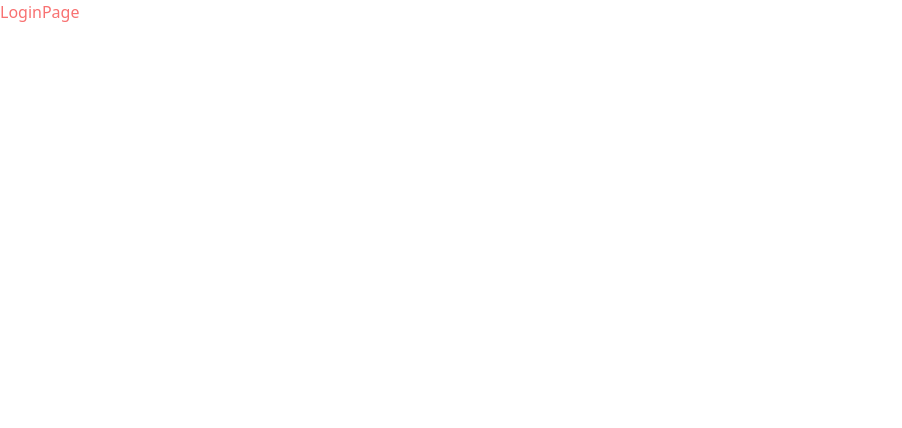
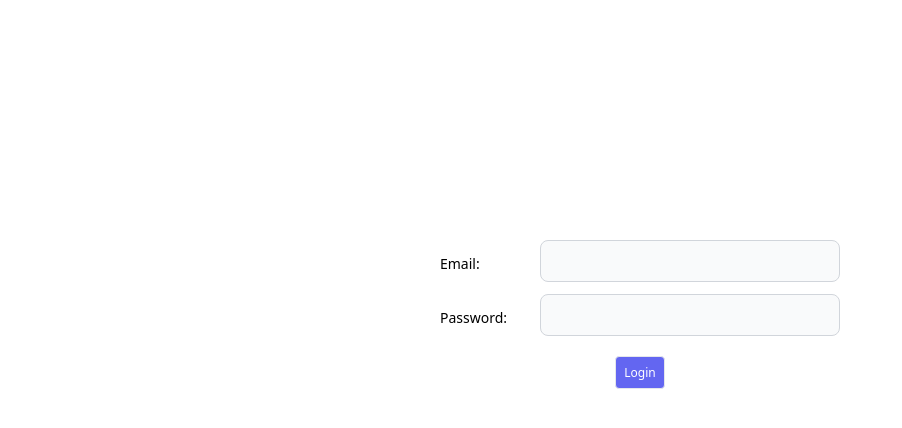
Before and after one commit to rgsk/students-dashboard, a Next.js app: page /login in a window 1280 px wide. Shown: the top 428 px of the page, without its empty margins (0-902 px from the left). Built offline with nearby package versions, Linux system fonts and the light colour scheme.

Commit message:
login page

```diff
--- a/package.json
+++ b/package.json
@@ -9,6 +9,7 @@
     "lint": "next lint"
   },
   "dependencies": {
+    "classnames": "^2.3.1",
     "date-fns": "^2.29.2",
     "next": "12.2.5",
     "react": "18.2.0",
--- /dev/null
+++ b/src/components/Global/AuthGuard.tsx
@@ -0,0 +1,5 @@
+interface IAuthGuardProps {}
+const AuthGuard: React.FC<IAuthGuardProps> = ({}) => {
+  return <div>AuthGuard</div>;
+};
+export default AuthGuard;
--- a/src/components/LoginPage/LoginPage.tsx
+++ b/src/components/LoginPage/LoginPage.tsx
@@ -1,9 +1,55 @@
+import FilledButton from 'components/Shared/Button';
+import { useState } from 'react';
+
 interface ILoginPageProps {}
 const LoginPage: React.FC<ILoginPageProps> = ({}) => {
+  const [email, setEmail] = useState('');
+  const [password, setPassword] = useState('');
+  const inputClassName = 'my-input w-[300px]';
   return (
-    <div>
-      <p className="text-red-400">LoginPage</p>
+    <div className="h-screen flex justify-center">
+      <div className="mt-[30vh]">
+        <div className="space-y-3">
+          <FieldContainer>
+            <label className="my-label" htmlFor="email">
+              Email:
+            </label>
+            <input
+              id="email"
+              className={inputClassName}
+              type="email"
+              value={email}
+              onChange={(e) => setEmail(e.target.value)}
+            />
+          </FieldContainer>
+          <FieldContainer>
+            <label className="my-label" htmlFor="password">
+              Password:
+            </label>
+            <input
+              id="password"
+              className={inputClassName}
+              type="password"
+              value={password}
+              onChange={(e) => setPassword(e.target.value)}
+            />
+          </FieldContainer>
+        </div>
+        <div className="mt-5 flex-center">
+          <FilledButton>Login</FilledButton>
+        </div>
+      </div>
     </div>
   );
 };
 export default LoginPage;
+interface IFieldContainerProps {
+  children: React.ReactNode;
+}
+const FieldContainer: React.FC<IFieldContainerProps> = ({ children }) => {
+  return (
+    <div className="flex justify-between items-end space-x-5 w-[400px]">
+      {children}
+    </div>
+  );
+};
--- /dev/null
+++ b/src/components/Shared/Button.tsx
@@ -0,0 +1,35 @@
+import classNames from 'classnames';
+
+interface IFilledButtonProps
+  extends React.ButtonHTMLAttributes<HTMLButtonElement> {
+  children: React.ReactNode;
+  variant?: 'normal' | 'danger' | 'warning';
+}
+const FilledButton: React.FC<IFilledButtonProps> = ({
+  children,
+  variant = 'normal',
+  className,
+  ...props
+}) => {
+  return (
+    <button
+      className={classNames(
+        {
+          [`
+   flex items-center justify-between gap-1
+    rounded border border-gray-200 bg-indigo-500 p-2 text-xs
+    font-medium leading-tight text-white transition duration-150 ease-in-out
+     hover:bg-indigo-600 disabled:brightness-50 disabled:cursor-not-allowed
+   `]: true,
+          [`bg-red-500 hover:bg-red-600`]: variant === 'danger',
+          [`bg-yellow-600 hover:bg-yellow-700`]: variant === 'warning',
+        },
+        className
+      )}
+      {...props}
+    >
+      {children}
+    </button>
+  );
+};
+export default FilledButton;
```
